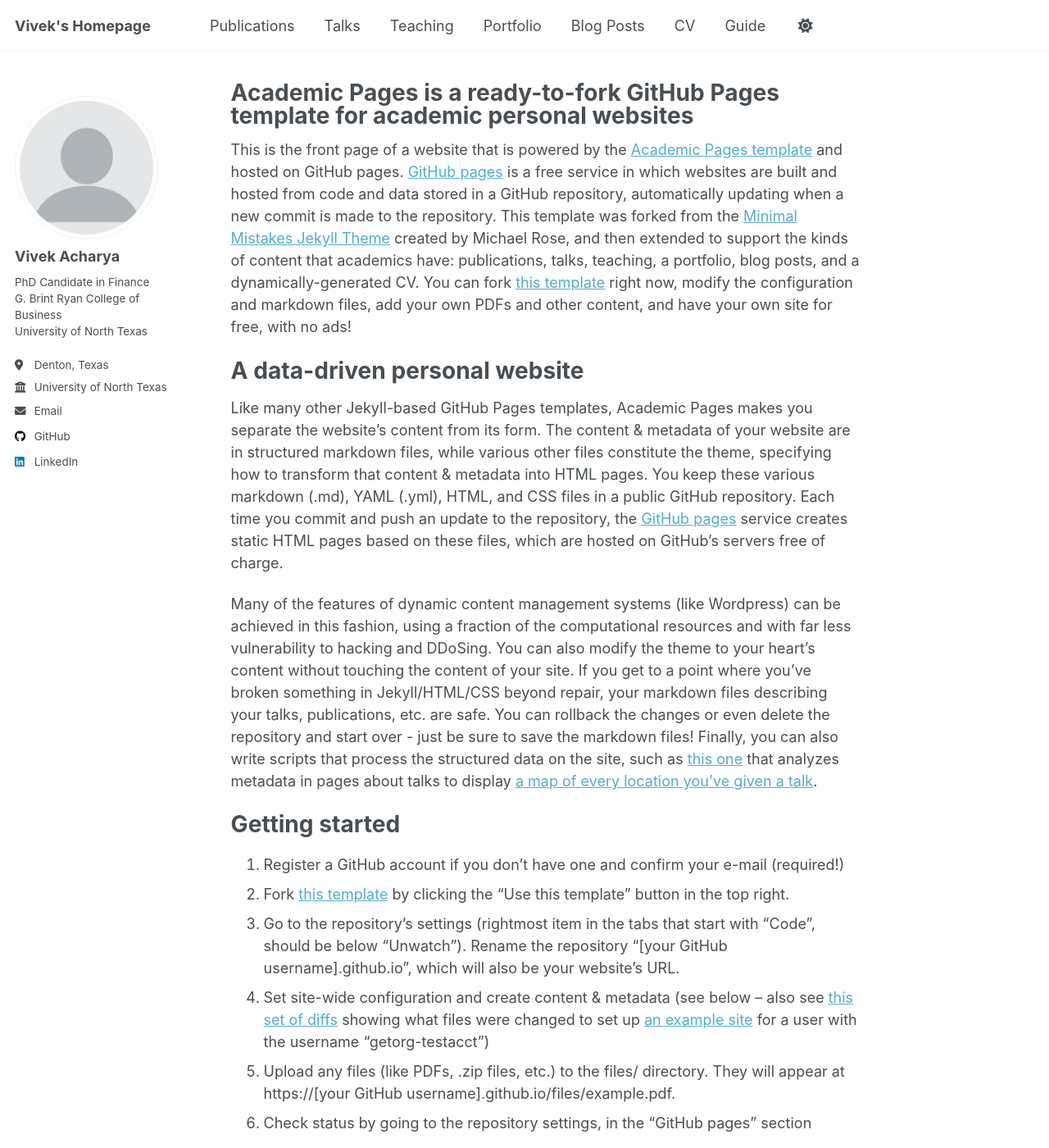
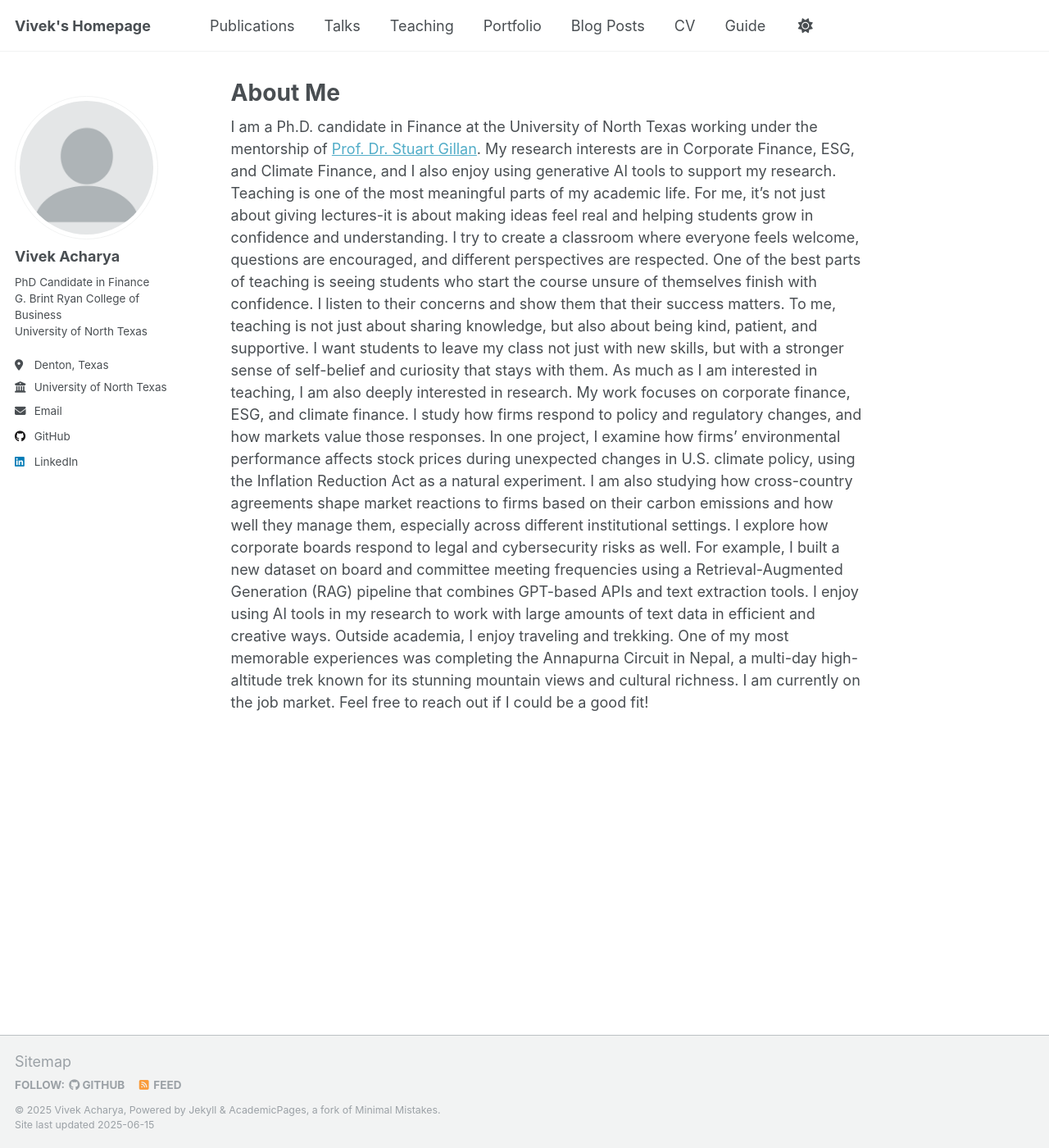
Before and after one commit to achvivek/achvivek.github.io, a Jekyll site: the page built from _pages/about.md, in a window 1280 px wide and 1400 px high. Shown: the whole window at 82% size. Built offline with Jekyll 4.4.1, drawn with Linux system fonts in a browser that asks for light colours; some of the changed text lies outside the part shown.

Commit message:
about.md

```diff
--- a/_pages/about.md
+++ b/_pages/about.md
@@ -1,49 +1,14 @@
 ---
 permalink: /
-title: "Academic Pages is a ready-to-fork GitHub Pages template for academic personal websites"
+title: "About Me"
 author_profile: true
 redirect_from:
   - /about/
   - /about.html
 ---
 
-This is the front page of a website that is powered by the [Academic Pages template](https://github.com/academicpages/academicpages.github.io) and hosted on GitHub pages. [GitHub pages](https://pages.github.com) is a free service in which websites are built and hosted from code and data stored in a GitHub repository, automatically updating when a new commit is made to the repository. This template was forked from the [Minimal Mistakes Jekyll Theme](https://mmistakes.github.io/minimal-mistakes/) created by Michael Rose, and then extended to support the kinds of content that academics have: publications, talks, teaching, a portfolio, blog posts, and a dynamically-generated CV. You can fork [this template](https://github.com/academicpages/academicpages.github.io) right now, modify the configuration and markdown files, add your own PDFs and other content, and have your own site for free, with no ads!
-
-A data-driven personal website
-======
-Like many other Jekyll-based GitHub Pages templates, Academic Pages makes you separate the website's content from its form. The content & metadata of your website are in structured markdown files, while various other files constitute the theme, specifying how to transform that content & metadata into HTML pages. You keep these various markdown (.md), YAML (.yml), HTML, and CSS files in a public GitHub repository. Each time you commit and push an update to the repository, the [GitHub pages](https://pages.github.com/) service creates static HTML pages based on these files, which are hosted on GitHub's servers free of charge.
-
-Many of the features of dynamic content management systems (like Wordpress) can be achieved in this fashion, using a fraction of the computational resources and with far less vulnerability to hacking and DDoSing. You can also modify the theme to your heart's content without touching the content of your site. If you get to a point where you've broken something in Jekyll/HTML/CSS beyond repair, your markdown files describing your talks, publications, etc. are safe. You can rollback the changes or even delete the repository and start over - just be sure to save the markdown files! Finally, you can also write scripts that process the structured data on the site, such as [this one](https://github.com/academicpages/academicpages.github.io/blob/master/talkmap.ipynb) that analyzes metadata in pages about talks to display [a map of every location you've given a talk](https://academicpages.github.io/talkmap.html).
-
-Getting started
-======
-1. Register a GitHub account if you don't have one and confirm your e-mail (required!)
-1. Fork [this template](https://github.com/academicpages/academicpages.github.io) by clicking the "Use this template" button in the top right.
-1. Go to the repository's settings (rightmost item in the tabs that start with "Code", should be below "Unwatch"). Rename the repository "[your GitHub username].github.io", which will also be your website's URL.
-1. Set site-wide configuration and create content & metadata (see below -- also see [this set of diffs](http://archive.is/3TPas) showing what files were changed to set up [an example site](https://getorg-testacct.github.io) for a user with the username "getorg-testacct")
-1. Upload any files (like PDFs, .zip files, etc.) to the files/ directory. They will appear at https://[your GitHub username].github.io/files/example.pdf.
-1. Check status by going to the repository settings, in the "GitHub pages" section
-
-Site-wide configuration
-------
-The main configuration file for the site is in the base directory in [_config.yml](https://github.com/academicpages/academicpages.github.io/blob/master/_config.yml), which defines the content in the sidebars and other site-wide features. You will need to replace the default variables with ones about yourself and your site's github repository. The configuration file for the top menu is in [_data/navigation.yml](https://github.com/academicpages/academicpages.github.io/blob/master/_data/navigation.yml). For example, if you don't have a portfolio or blog posts, you can remove those items from that navigation.yml file to remove them from the header.
-
-Create content & metadata
-------
-For site content, there is one markdown file for each type of content, which are stored in directories like _publications, _talks, _posts, _teaching, or _pages. For example, each talk is a markdown file in the [_talks directory](https://github.com/academicpages/academicpages.github.io/tree/master/_talks). At the top of each markdown file is structured data in YAML about the talk, which the theme will parse to do lots of cool stuff. The same structured data about a talk is used to generate the list of talks on the [Talks page](https://academicpages.github.io/talks), each [individual page](https://academicpages.github.io/talks/2012-03-01-talk-1) for specific talks, the talks section for the [CV page](https://academicpages.github.io/cv), and the [map of places you've given a talk](https://academicpages.github.io/talkmap.html) (if you run this [python file](https://github.com/academicpages/academicpages.github.io/blob/master/talkmap.py) or [Jupyter notebook](https://github.com/academicpages/academicpages.github.io/blob/master/talkmap.ipynb), which creates the HTML for the map based on the contents of the _talks directory).
-
-**Markdown generator**
-
-The repository includes [a set of Jupyter notebooks](https://github.com/academicpages/academicpages.github.io/tree/master/markdown_generator
-) that converts a CSV containing structured data about talks or presentations into individual markdown files that will be properly formatted for the Academic Pages template. The sample CSVs in that directory are the ones I used to create my own personal website at stuartgeiger.com. My usual workflow is that I keep a spreadsheet of my publications and talks, then run the code in these notebooks to generate the markdown files, then commit and push them to the GitHub repository.
-
-How to edit your site's GitHub repository
-------
-Many people use a git client to create files on their local computer and then push them to GitHub's servers. If you are not familiar with git, you can directly edit these configuration and markdown files directly in the github.com interface. Navigate to a file (like [this one](https://github.com/academicpages/academicpages.github.io/blob/master/_talks/2012-03-01-talk-1.md) and click the pencil icon in the top right of the content preview (to the right of the "Raw | Blame | History" buttons). You can delete a file by clicking the trashcan icon to the right of the pencil icon. You can also create new files or upload files by navigating to a directory and clicking the "Create new file" or "Upload files" buttons.
-
-Example: editing a markdown file for a talk
-![Editing a markdown file for a talk](/images/editing-talk.png)
-
-For more info
-------
-More info about configuring Academic Pages can be found in [the guide](https://academicpages.github.io/markdown/), the [growing wiki](https://github.com/academicpages/academicpages.github.io/wiki), and you can always [ask a question on GitHub](https://github.com/academicpages/academicpages.github.io/discussions). The [guides for the Minimal Mistakes theme](https://mmistakes.github.io/minimal-mistakes/docs/configuration/) (which this theme was forked from) might also be helpful.
+I am a Ph.D. candidate in Finance at the University of North Texas working under the mentorship of [Prof. Dr. Stuart Gillan](https://cob.unt.edu/people/stuart-gillan.html). My research interests are in Corporate Finance, ESG, and Climate Finance, and I also enjoy using generative AI tools to support my research.
+Teaching is one of the most meaningful parts of my academic life. For me, it’s not just about giving lectures-it is about making ideas feel real and helping students grow in confidence and understanding. I try to create a classroom where everyone feels welcome, questions are encouraged, and different perspectives are respected. One of the best parts of teaching is seeing students who start the course unsure of themselves finish with confidence. I listen to their concerns and show them that their success matters. To me, teaching is not just about sharing knowledge, but also about being kind, patient, and supportive. I want students to leave my class not just with new skills, but with a stronger sense of self-belief and curiosity that stays with them.
+As much as I am interested in teaching, I am also deeply interested in research. My work focuses on corporate finance, ESG, and climate finance. I study how firms respond to policy and regulatory changes, and how markets value those responses. In one project, I examine how firms’ environmental performance affects stock prices during unexpected changes in U.S. climate policy, using the Inflation Reduction Act as a natural experiment. I am also studying how cross-country agreements shape market reactions to firms based on their carbon emissions and how well they manage them, especially across different institutional settings. I explore how corporate boards respond to legal and cybersecurity risks as well. For example, I built a new dataset on board and committee meeting frequencies using a Retrieval-Augmented Generation (RAG) pipeline that combines GPT-based APIs and text extraction tools. I enjoy using AI tools in my research to work with large amounts of text data in efficient and creative ways.
+Outside academia, I enjoy traveling and trekking. One of my most memorable experiences was completing the Annapurna Circuit in Nepal, a multi-day high-altitude trek known for its stunning mountain views and cultural richness.
+I am currently on the job market. Feel free to reach out if I could be a good fit!
```
